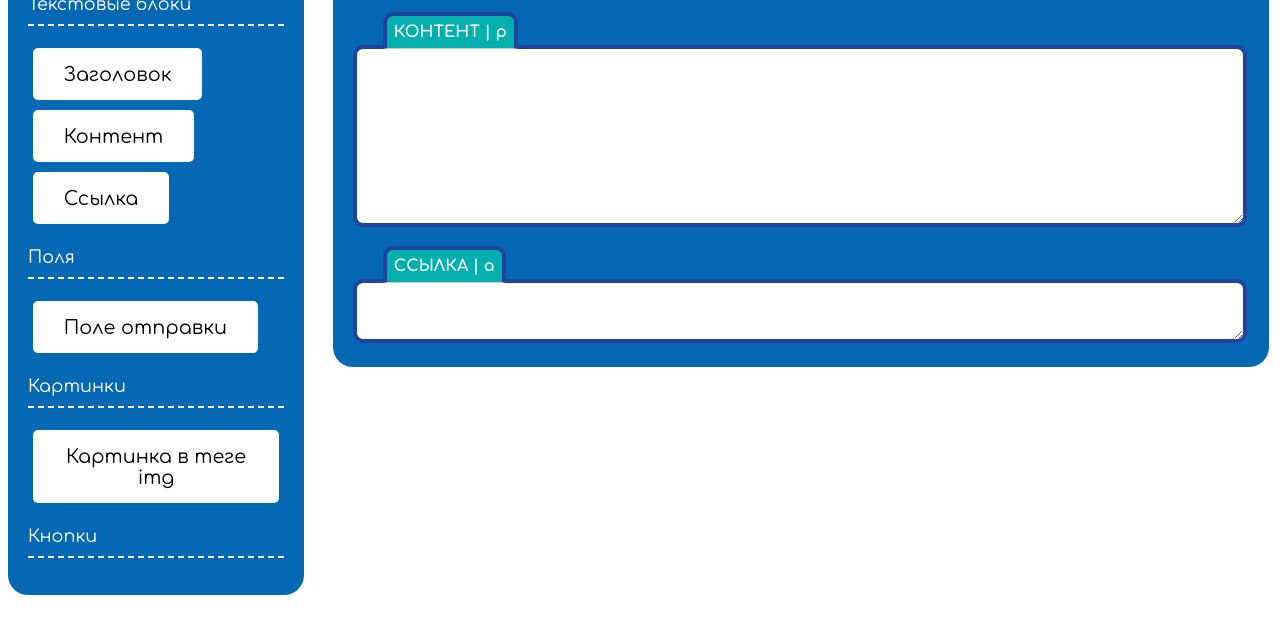
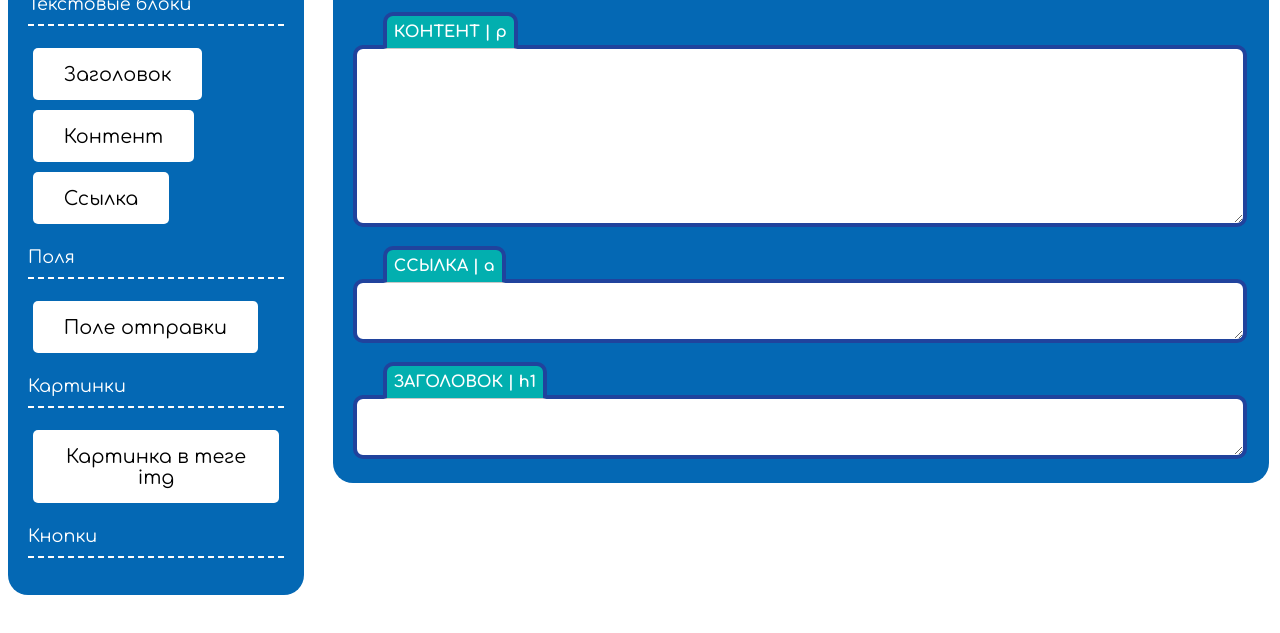
Before and after one commit to tyttam/tyttam.github.io, a plain HTML site: page construct/index.html in a window 1280 px wide. Both pictures are taken after a click on the button "Заголовок". Shown: the part 147-780 px from the top of the page. Drawn offline with nearby package versions, Linux system fonts and the light colour scheme.

Commit message:
create with type blocks

```diff
--- a/construct/index.html
+++ b/construct/index.html
@@ -19,13 +19,13 @@
     <div class="blocks">
         <h1>Добавить блок</h1>
         <p>Текстовые блоки</p>
-        <button id="btn-h" class="btn" type="button" onclick="createBlockH()" name="button">Заголовок</button>
-        <button id="btn-p" class="btn" type="button" onclick="createBlockH()" name="button">Контент</button>
-        <button id="btn-a" class="btn" type="button" name="button">Ссылка</button>
+        <button id="btn_h" class="btn" type="button" onclick="createBlock()" name="button">Заголовок</button>
+        <button id="btn_p" class="btn" type="button" onclick="createBlock()" name="button">Контент</button>
+        <button id="btn_a" class="btn" type="button" onclick="createBlock()" name="button">Ссылка</button>
         <p>Поля</p>
-        <button id="btn-h" class="btn" type="button" name="button">Поле отправки</button>
+        <button id="btn_h" class="btn" type="button" onclick="createBlock()" name="button">Поле отправки</button>
         <p>Картинки</p>
-        <button id="btn-img" class="btn" type="button" name="button">Картинка в теге img</button>
+        <button id="btn_img" class="btn" type="button" onclick="createBlock()" name="button">Картинка в теге img</button>
         <p>Кнопки</p>
     </div>
     <div class="main">
--- a/construct/js/main.js
+++ b/construct/js/main.js
@@ -1,25 +1,32 @@
-const BLOCK_H = {name: null, p: 'ЗАГОЛОВОК | h1'};
-const BLOCK_P = {name: null, p: 'КОНТЕНТ | p'};
-const BLOCK_A = {name: null, p: 'ССЫЛКА | a'};
-const BLOCK_IMG = {name: null, p: 'КАРТИНКА | img'};
-
-// window.onload=function(){
+const BLOCKS = {
+    btn_h : {p: 'ЗАГОЛОВОК | h1'},
+    btn_p : {p: 'КОНТЕНТ | p'},
+    btn_a : {p: 'ССЫЛКА | a'},
+    btn_img : {p: 'КАРТИНКА | img'}
+};
     // const MAIN = document.getElementById('sortable');
 
     // var new_elem = document.getElementById('btn-h');
     // new_elem.addEventListener('click', createBlockH)
 
-    function createBlockH(){
-        console.log(evn);
+    function createBlock(){
+        var evt = event.target;
+        var evt_id = evt.getAttribute('id');
+
+        // <div class='text_block'>
         var div = document.createElement('div');
         div.className = 'text_block';
+        // <p>BLOCKS.btn_h.p</p>
         var p = document.createElement('p');
-        p.innerHTML = BLOCK_H.p;
+        for (var name_block in BLOCKS) {
+            if (name_block == evt_id) {
+                p.innerHTML = BLOCKS[name_block].p;
+            }
+        }
         div.appendChild(p);
+
         var textarea = document.createElement('textarea');
         div.appendChild(textarea);
 
         document.getElementById('sortable').appendChild(div);
     }
-
-// }
```
